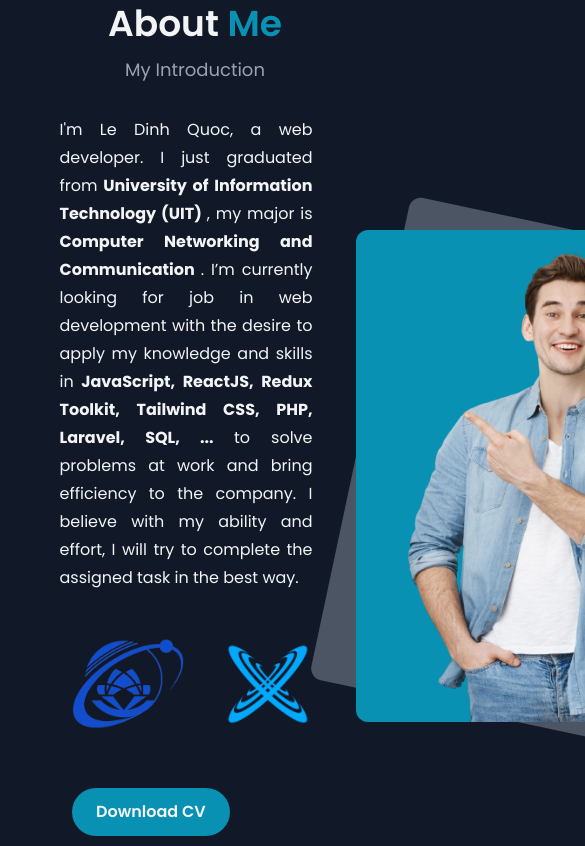
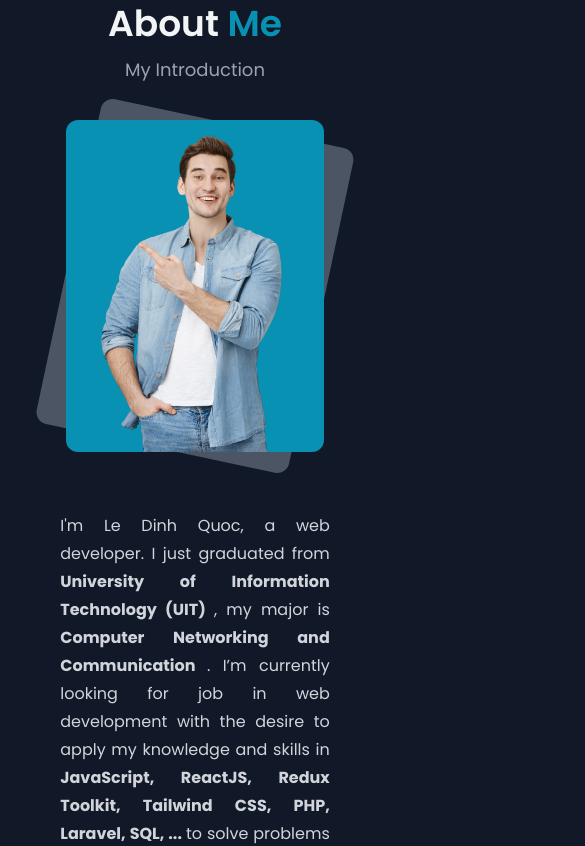
Before and after one commit to dinhquoc0103/ldquoc-portfolio, a React (Vite) app: page / in a window 390 px wide. Shown: the part 880-1726 px from the top of the page, 585 px wide, since content can reach past the window. Built offline with nearby package versions, Linux system fonts and the light colour scheme.

Commit message:
responsive about component

```diff
--- a/src/pages/Home/components/About/About.jsx
+++ b/src/pages/Home/components/About/About.jsx
@@ -15,8 +15,8 @@ function About() {
 
                 <p className="my-3 text-lg text-gray-400 ">My Introduction</p>
 
-                <div className="max-w-6xl mx-auto px-10 flex items-center gap-6">
-                    <div className="px-2 py-5">
+                <div className="max-w-6xl mx-auto px-10 flex flex-col-reverse md:flex-row gap-10 md:gap-6 items-center">
+                    <div className="px-2 py-5 text-gray-300 text-center md:text-left">
                         <p className="text-justify w-11/12 mx-auto leading-7">
                             I'm Le Dinh Quoc, a web developer. I just graduated from
                             <b> University of Information Technology (UIT) </b>
@@ -26,12 +26,12 @@ function About() {
                             <b> JavaScript, ReactJS, Redux Toolkit, Tailwind CSS, PHP, Laravel, SQL, ... </b>
                             to solve problems at work and bring efficiency to the company. I believe with my ability and effort, I will try to complete the assigned task in the best way.</p>
 
-                        <div className="flex items-center gap-7 pt-9 ml-6">
-                            <div className="w-28">
+                        <div className="flex justify-center md:justify-start items-center gap-7 pt-9 md:ml-6">
+                            <div className="w-24 sm:w-28">
                                 <img src={UIT_LOGO} alt="uit logo" className="w-full object-cover" />
                             </div>
 
-                            <div className="w-28">
+                            <div className="w-24 sm:w-28">
                                 <img src={MMTT_LOGO} alt="mmtt logo" className="w-full object-cover" />
                             </div>
 
@@ -63,16 +63,16 @@ function About() {
                         </div>
                         <br />
                         <br />
-                        <div className="text-left ml-6">
+                        <div className="md:ml-6">
                             <Button>
                                 Download CV
                             </Button>
                         </div>
                     </div>
 
-                    <div className="flex justify-center items-center flex-1 ">
-                        <div className="w-96 h-full relative about-img">
-                            <img src={ABOUT_IMAGE} alt="About Me" className="bg-cyan-600 rounded-xl object-cover" />
+                    <div className="flex justify-center mt-6 md:mt-0 items-center flex-1 ">
+                        <div className="lg:w-96 w-10/12 max-w-sm h-full relative about-img">
+                            <img src={ABOUT_IMAGE} alt="About Me" className="bg-cyan-600 w-full rounded-xl object-cover" />
                         </div>
                     </div>
                 </div>
```
